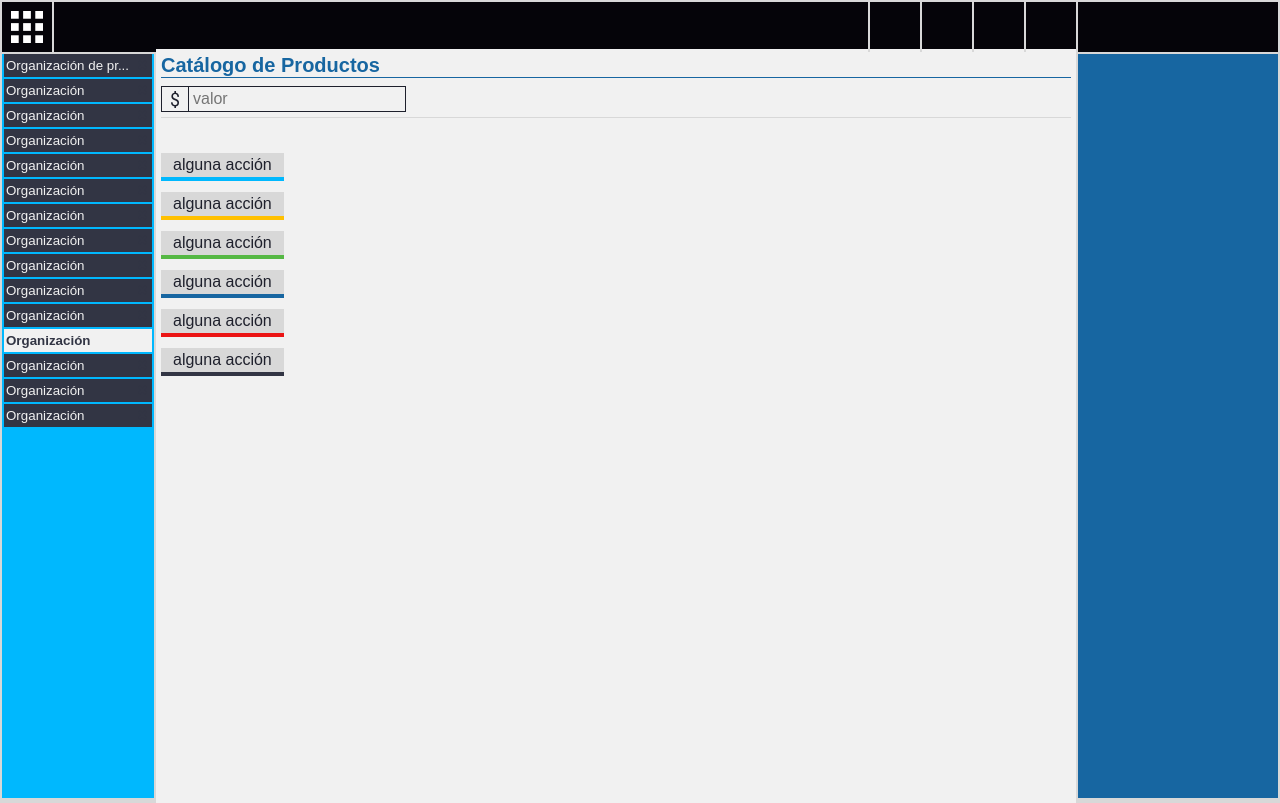
After one commit to ASCPARTS/ascend, a PHP site: page /main_brenda.php in a window 1280 px wide. The commit adds this page. Run offline with PHP 8.4, Linux system fonts and the light colour scheme.

Commit message:
nuevo main
nuevo main pm

```diff
--- /dev/null
+++ b/main_brenda.php
@@ -0,0 +1,255 @@
+<!DOCTYPE html>
+<html lang="en">
+<head>
+    <meta charset="UTF-8">
+    <title>Title</title>
+    <style>
+
+
+
+
+
+
+
+
+
+
+
+
+
+
+
+
+
+
+
+
+
+
+
+
+
+
+
+        body {
+            font-family: Arial;
+            font-size: 10pt;
+            background-color: #D8D8D8;
+            margin: 0 0 0 0;
+        }
+
+        input[type=text]{
+            font-size: 12pt;
+            background-color: #F1F1F1;
+            border: 1px #1E202C solid;
+            outline: none;
+            color: #1E202C;
+            padding: 3px 5px 3px 31px;
+            background-image: url('pixel_1E202C.png'), url('input_img.png');
+            background-repeat: repeat-y, no-repeat;
+            background-position: 26px, 0;
+        }
+
+        input[type=button] {
+            font-size: 12pt;
+            padding: 3px 12px 3px 12px;
+            outline: none;
+            cursor: pointer;
+            font-weight: normal;
+            background-color: #D8D8D8;
+            border-left: 0px #1E202C solid;
+            border-top: 0px #1E202C solid;
+            border-right: 0px #1E202C solid;
+            border-bottom: 0px #1E202C solid;
+            color: #1E202C;
+        }
+
+        input[type=button]:hover{
+            background-color: #D2CFD8;
+        }
+
+        .colorblue {
+            box-shadow: 0 4px 0 #00B8FE;
+        }
+
+        .colordarkblue {
+            box-shadow: 0 4px 0 #1766A1;
+        }
+
+        .coloryellow {
+            box-shadow: 0 4px 0 #FFC000;
+        }
+
+        .colorgreen {
+            box-shadow: 0 4px 0 #55B844;
+        }
+
+        .colorred {
+            box-shadow: 0 4px 0 #EB1414;
+        }
+
+        .colordarkgrey {
+            box-shadow: 0 4px 0 #323544;
+        }
+
+        .tabMain{
+            display: inline-block;
+            width: 100%;
+            vertical-align: top;
+            margin-bottom: 2px;
+            background-color: #323544;
+            color: #F1F1F1;
+            text-shadow: 0 1px 0 #00000;
+        }
+
+        .tabMain .labelContent {
+            position: inherit;
+            display: inline-block;
+            width: calc(100% - 23px);
+            vertical-align: top;
+            padding: 4px 2px 4px 2px;
+            cursor: pointer;
+        }
+
+        .tabMain .labelContentSelected {
+            position: inherit;
+            display: inline-block;
+            width: calc(100% - 23px);
+            vertical-align: top;
+            padding: 4px 2px 4px 2px;
+            cursor: pointer;
+            background-color: #F1F1F1;
+            color:#323544;
+            font-weight: bold;
+        }
+
+        .tabMain .labelClose {
+            position: inherit;
+            display: inline-block;
+            width: 15px;
+            padding: 4px 2px 4px 2px;
+            text-align: center;
+            cursor: pointer;
+            color: #323544;
+        }
+
+        .tabMain .labelClose:hover {
+            color:#F1F1F1;
+        }
+
+        .tabMain .labelCloseSelected {
+            position: inherit;
+            display: inline-block;
+            width: 15px;
+            padding: 4px 2px 4px 2px;
+            text-align: center;
+            cursor: pointer;
+            color: #F1F1F1;
+            background-color: #F1F1F1;
+        }
+
+        .tabMain .labelCloseSelected:hover {
+            color:#323544;
+        }
+
+        .altMenuLeft {
+            cursor:pointer;
+            display: block;
+            height: 50px;
+            width: 50px;
+            float: left;
+            border-right: 2px #D8D8D8 solid;
+        }
+
+        .altMenuRight {
+            cursor:pointer;
+            display: block;
+            height: 50px;
+            width: 50px;
+            float: right;
+            border-left: 2px #D8D8D8 solid;
+        }
+
+    </style>
+
+    <script src="jquery-3.1.0.min.js"></script>
+</head>
+<body>
+<table style="width: 100vw; height: 100vh; border: 0; border-spacing: 2px; border-collapse: separate;  ">
+    <tbody>
+    <tr style="height: 50px">
+        <td colspan="3" style="background-color: #050409; padding: 0 0 0 0">
+            <div class="altMenuLeft" onclick="openMenu();" style="background-image: url('menu32.png'); background-repeat: no-repeat; background-position: center center"></div>
+            <div class="altMenuRight" style="width: 200px !important;"></div>
+            <div class="altMenuRight"></div>
+            <div class="altMenuRight"></div>
+            <div class="altMenuRight"></div>
+            <div class="altMenuRight"></div>
+        </td>
+    </tr>
+    <tr style="calc(100% - 50px)">
+        <td style="background-color: #00B8FE; padding: 0 0 0 0;" width="152">
+            <div style="width: calc(100% - 4px); height: 100%; overflow-x: hidden; overflow-y: auto; padding: 2px 2px 2px 2px;">
+                <div class="tabMain" title="Organización de Productos"><label class="labelContent">Organización de pr...</label><label class="labelClose">&#10006</label></div>
+                <div class="tabMain" title="Organización"><div class="labelContent">Organización</div><div class="labelClose">&#10006</div></div>
+                <div class="tabMain" title="Organización"><div class="labelContent">Organización</div><div class="labelClose">&#10006</div></div>
+                <div class="tabMain" title="Organización"><div class="labelContent">Organización</div><div class="labelClose">&#10006</div></div>
+                <div class="tabMain" title="Organización"><div class="labelContent">Organización</div><div class="labelClose">&#10006</div></div>
+                <div class="tabMain" title="Organización"><div class="labelContent">Organización</div><div class="labelClose">&#10006</div></div>
+                <div class="tabMain" title="Organización"><div class="labelContent">Organización</div><div class="labelClose">&#10006</div></div>
+                <div class="tabMain" title="Organización"><div class="labelContent">Organización</div><div class="labelClose">&#10006</div></div>
+                <div class="tabMain" title="Organización"><div class="labelContent">Organización</div><div class="labelClose">&#10006</div></div>
+                <div class="tabMain" title="Organización"><div class="labelContent">Organización</div><div class="labelClose">&#10006</div></div>
+                <div class="tabMain" title="Organización"><div class="labelContent">Organización</div><div class="labelClose">&#10006</div></div>
+                <div class="tabMain" title="Organización"><div class="labelContentSelected">Organización</div><div class="labelCloseSelected">&#10006</div></div>
+                <div class="tabMain" title="Organización"><div class="labelContent">Organización</div><div class="labelClose">&#10006</div></div>
+                <div class="tabMain" title="Organización"><div class="labelContent">Organización</div><div class="labelClose">&#10006</div></div>
+                <div class="tabMain" title="Organización"><div class="labelContent">Organización</div><div class="labelClose">&#10006</div></div>
+            </div>
+        </td>
+        <td style="padding: 0 0 0 0" width="*">
+            <div style="width: calc(100% - 10px); height: 100%; overflow-x: auto; overflow-y: auto; background-color: #F1F1F1; padding: 5px 5px 5px 5px; ">
+                <div style="font-size: 15pt; font-weight: bold; color:#1766A1; border-bottom: 1px #1766A1 solid; margin-bottom: 8px; ">Catálogo de Productos</div>
+                <input type="text" placeholder="valor">
+                <br />
+                <div style="margin: 5px 0 5px 0; ;height: 1px; background-color: #D8D8D8;"></div>
+                <br /><br />
+                <input type="button" value="alguna acción" class="colorblue">
+                <br /><br />
+                <input type="button" value="alguna acción" class="coloryellow">
+                <br /><br />
+                <input type="button" value="alguna acción" class="colorgreen">
+                <br /><br />
+                <input type="button" value="alguna acción" class="colordarkblue">
+                <br /><br />
+                <input type="button" value="alguna acción" class="colorred">
+                <br /><br />
+                <input type="button" value="alguna acción" class="colordarkgrey">
+            </div>
+        </td>
+        <td style="background-color: #1766A1; padding: 0 0 0 0;" width="200"></td>
+    </tr>
+    </tbody>
+</table>
+
+<div id="divMenuMain" style="position: fixed; top: 0; bottom: 0; left: 0; right: 0; display: none; ">
+    <table style="width: 100%; height: 100%; border-spacing: 0; border-collapse: collapse;" >
+        <tr>
+            <td width="300" style="background-color: #D8D8D8">Menu<br />Menu<br />Menu<br />Menu<br />Menu<br /></td>
+            <td width="*" style="background-color: rgba(0,0,0,.7)" onclick="closeMenu();">$nbsp;</td>
+        </tr>
+    </table>
+</div>
+
+<script>
+    function openMenu(){
+        $('#divMenuMain').fadeIn('fast');
+    }
+
+    function closeMenu() {
+        $('#divMenuMain').fadeOut('fast');
+    }
+</script>
+
+</body>
+</html>
```
Also changed, not shown: main.php (+0 -27 lines).
